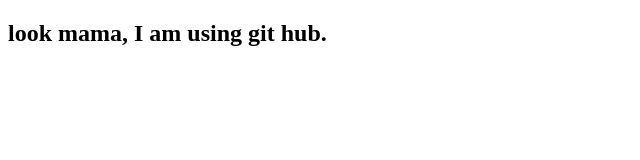
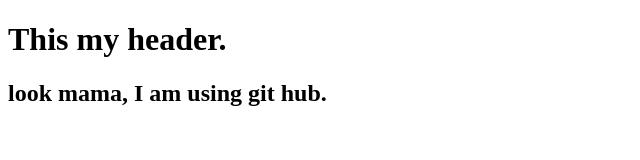
Before and after one commit to Mahedi7699/my-first-website, a plain HTML site: page index.html in a window 1280 px wide. Shown: the whole page, without its empty margins (0-640 px from the left). Drawn offline with Linux system fonts and the light colour scheme.

Commit message:
added header

```diff
--- a/index.html
+++ b/index.html
@@ -6,6 +6,7 @@
     <title>Document</title>
 </head>
 <body>
+    <h1>This my header.</h1>
     <h2>look mama, I am using git hub.</h2>
 </body>
 </html>
```
Also changed, not shown: 1 other file.
